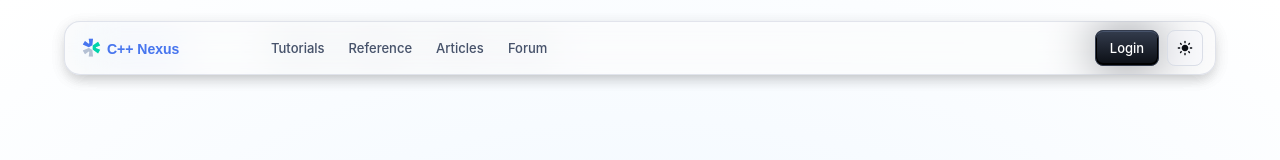
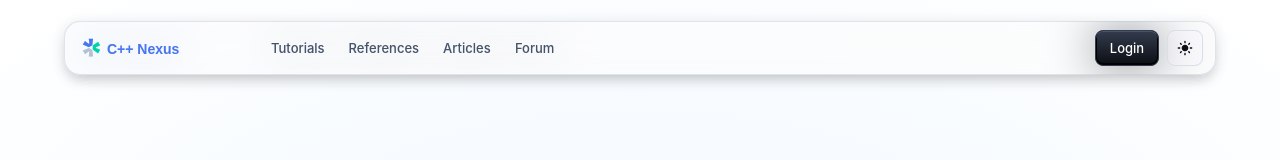
Before and after one commit to jaychinche/C-Nexus, a React (Vite) app: page /dashboard-main in a window 1280 px wide. Shown: the top 160 px of the page. Built offline with nearby package versions, Linux system fonts and the light colour scheme.

Commit message:
Update NavBar.jsx

```diff
--- a/src/components/NavBar.jsx
+++ b/src/components/NavBar.jsx
@@ -99,7 +99,7 @@ export default function NavBar() {
               Tutorials
               </Button>
               <Button component={Link} to="/reference" variant="text" color="info" size="small">
-               Reference
+               References
               </Button>
               <Button component={Link} to="/article" variant="text" color="info" size="small">
               Articles
@@ -140,7 +140,7 @@ export default function NavBar() {
                 Tutorials
                 </Button>
                 <Button component={Link} to="/reference" variant="text" color="info" size="small">
-                Reference
+                References
                 </Button>
                 <Button component={Link} to="/article" variant="text" color="info" size="small">
                 Articles
```
